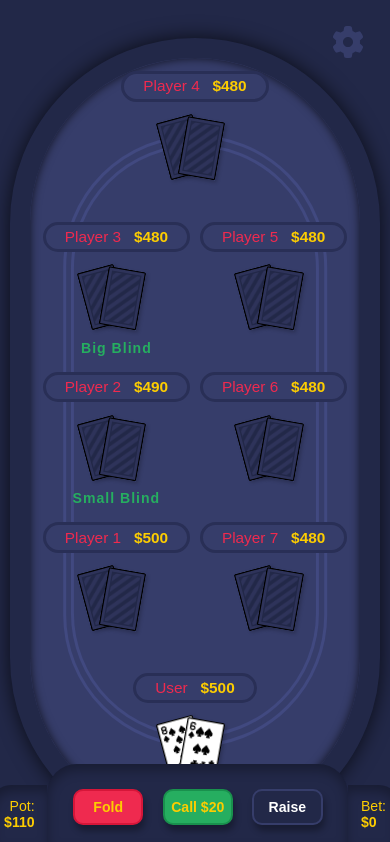
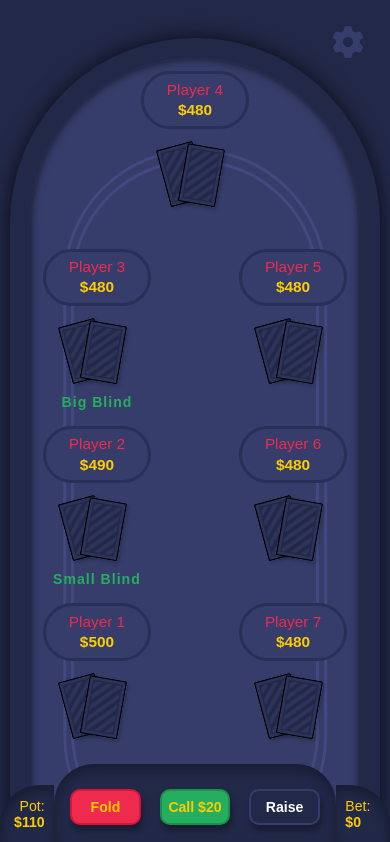
Before and after one commit to Kulizon/TexasHoldem, a React (Create React App) app: page / in a window 390 px wide. Shown: the top 842 px of the page. Built offline with nearby package versions, Linux system fonts and the light colour scheme.

Commit message:
Fix < 600px screen css

```diff
--- a/src/components/Poker/PokerMenu/PokerMenu.module.scss
+++ b/src/components/Poker/PokerMenu/PokerMenu.module.scss
@@ -144,15 +144,13 @@
 }
 
 @media (max-width: 600px) {
-  .menu > p {
-    border-radius: 0 20px 0 0;
-
-    &:first-of-type {
-      border-radius: 20px 0 0 0;
+  .menu {
+    > p {
+      padding: 1rem 0.75rem 1.1rem;
     }
   }
 
   .menu-form {
-    border-radius: 30px 30px 0 0;
+    padding: 2rem 1.25rem 1.5rem;
   }
 }
--- a/src/components/Poker/Table/PlayerInfo/PlayerInfo.module.scss
+++ b/src/components/Poker/Table/PlayerInfo/PlayerInfo.module.scss
@@ -83,3 +83,19 @@
     }
   }
 }
+
+@media (max-width: 600px) {
+  .player {
+    .info {
+      flex-direction: column;
+      align-items: center;
+      padding: 0.5rem 1.5rem;
+      width: 8.5rem;
+
+      h3 {
+        margin-left: 0;
+        margin-top: 0.2rem;
+      }
+    }
+  }
+}
```
